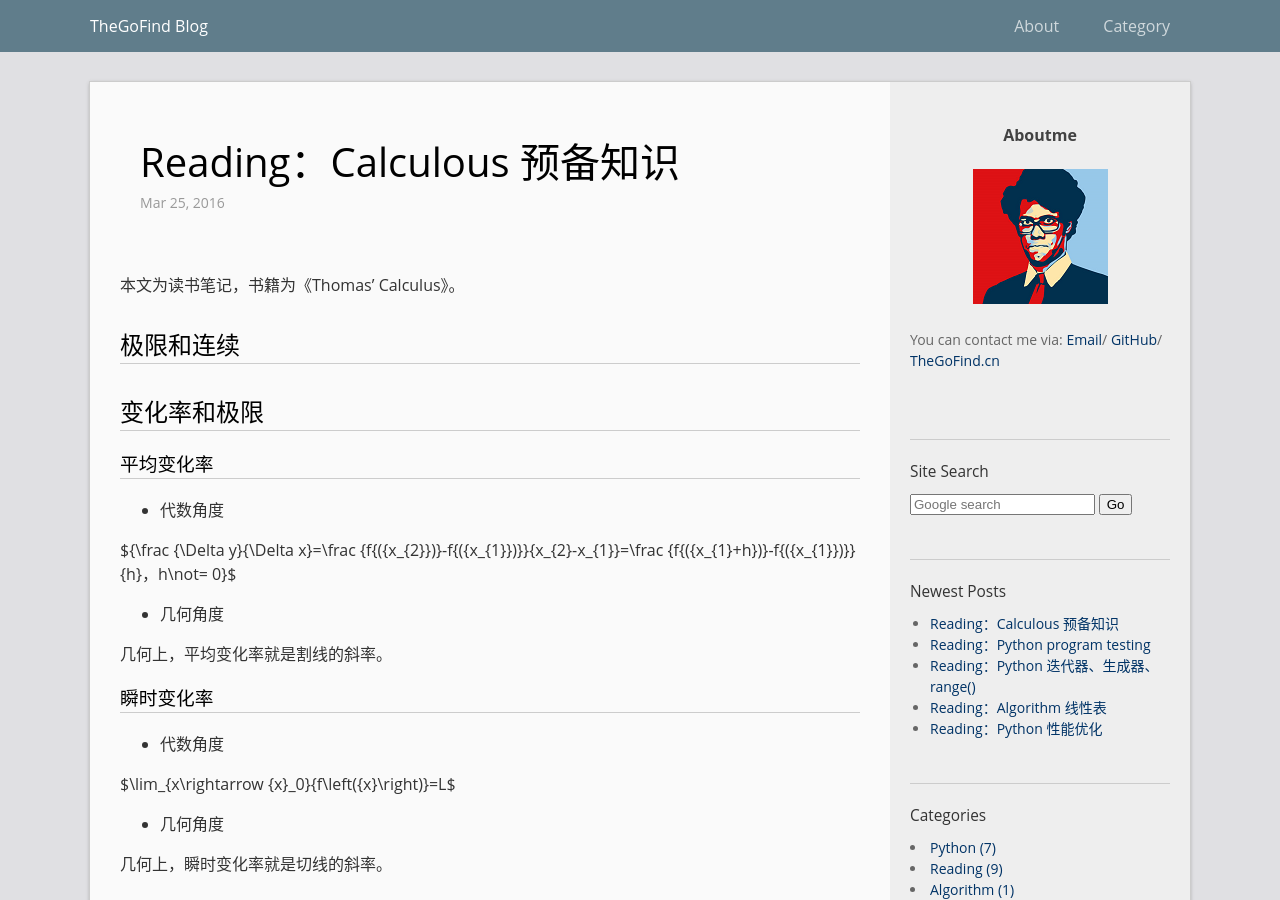
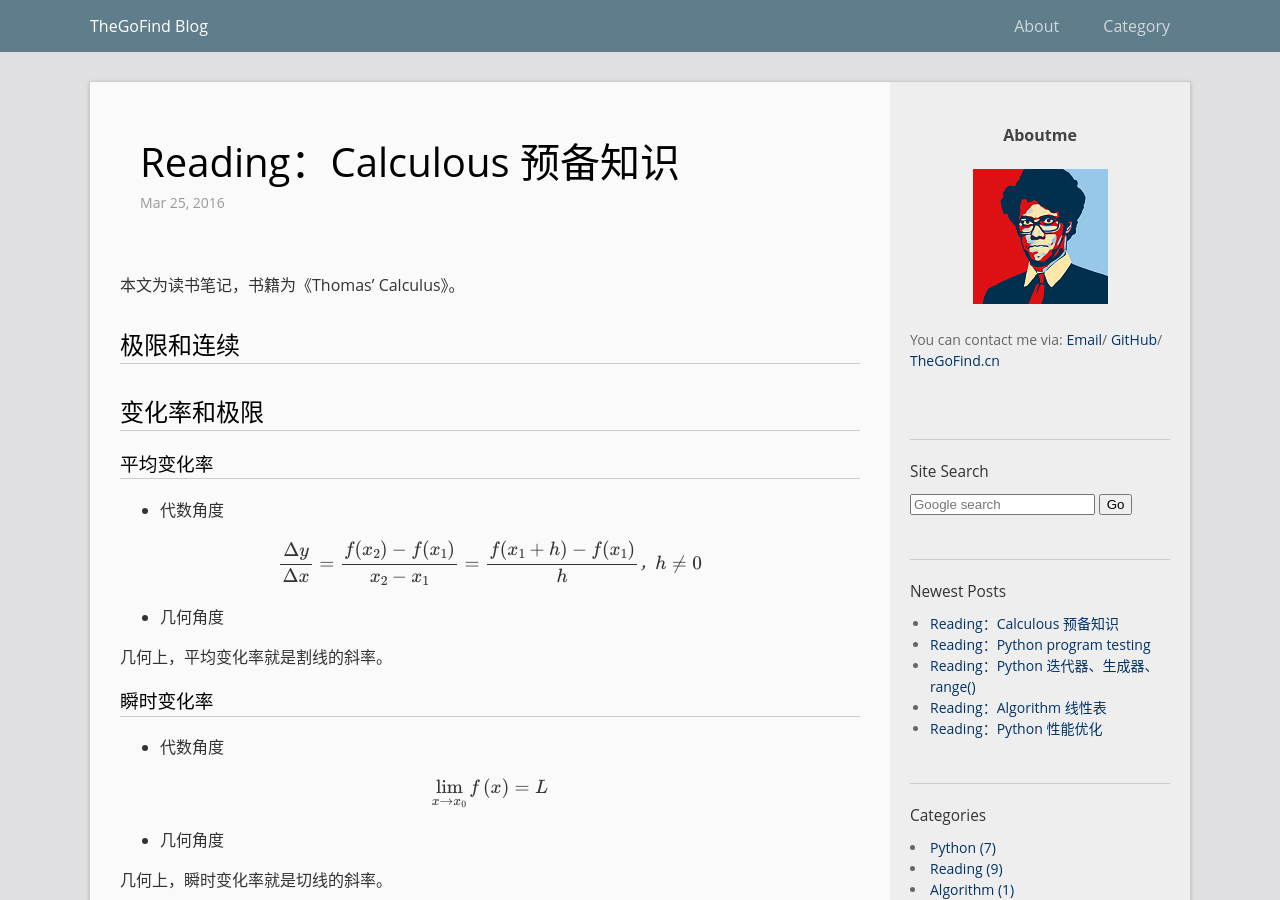
Before and after one commit to thegofind/thegofind.github.io, a Jekyll site: the page built from _posts/2016-03-25-Reading：Calculous 预备知识.md, in a window 1280 px wide and 900 px high. Built offline with Jekyll 4.4.1, drawn with Linux system fonts in a browser that asks for light colours; formulas are drawn with MathJax 3; comment, search, counter and statistics services are not loaded.

Commit message:
edit article

```diff
--- a/_posts/2016-03-25-Reading：Calculous 预备知识.md
+++ b/_posts/2016-03-25-Reading：Calculous 预备知识.md
@@ -15,7 +15,9 @@ permalink: /archivers/reading-calculous-pre-knowledge
 
 - 代数角度
 
-${\frac {\Delta y}{\Delta x}=\frac {f{({x_{2}})}-f{({x_{1}})}}{x_{2}-x_{1}}=\frac {f{({x_{1}+h})}-f{({x_{1}})}}{h}，h\not= 0}$
+$$
+{\frac {\Delta y}{\Delta x}=\frac {f{({x_{2}})}-f{({x_{1}})}}{x_{2}-x_{1}}=\frac {f{({x_{1}+h})}-f{({x_{1}})}}{h}，h\not= 0}
+$$
 
 - 几何角度
 
@@ -25,7 +27,9 @@ ${\frac {\Delta y}{\Delta x}=\frac {f{({x_{2}})}-f{({x_{1}})}}{x_{2}-x_{1}}=\fra
 
 - 代数角度
 
-$\lim_{x\rightarrow {x}_{{0}}}{f\left({x}\right)}=L$
+$$
+\lim_{x\rightarrow {x}_{{0}}}{f\left({x}\right)}=L
+$$
 
 - 几何角度
 
```
